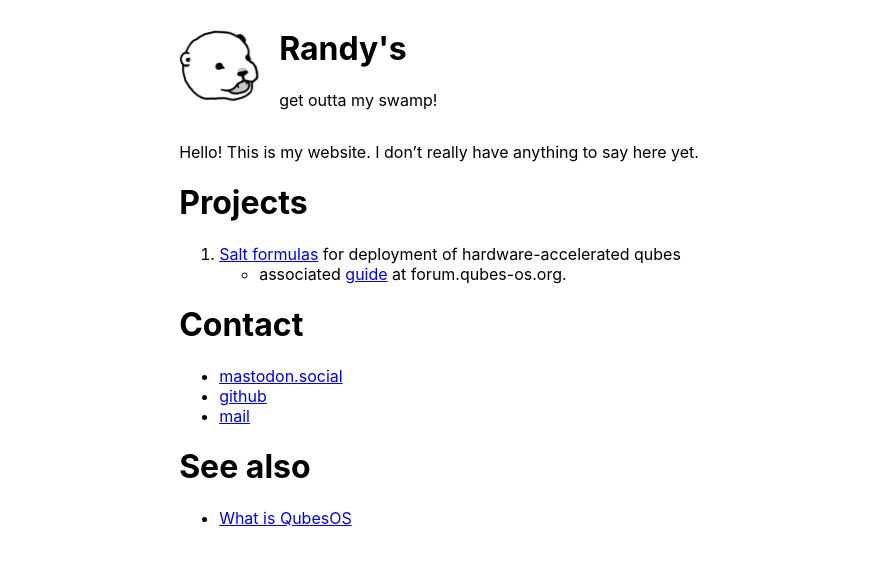
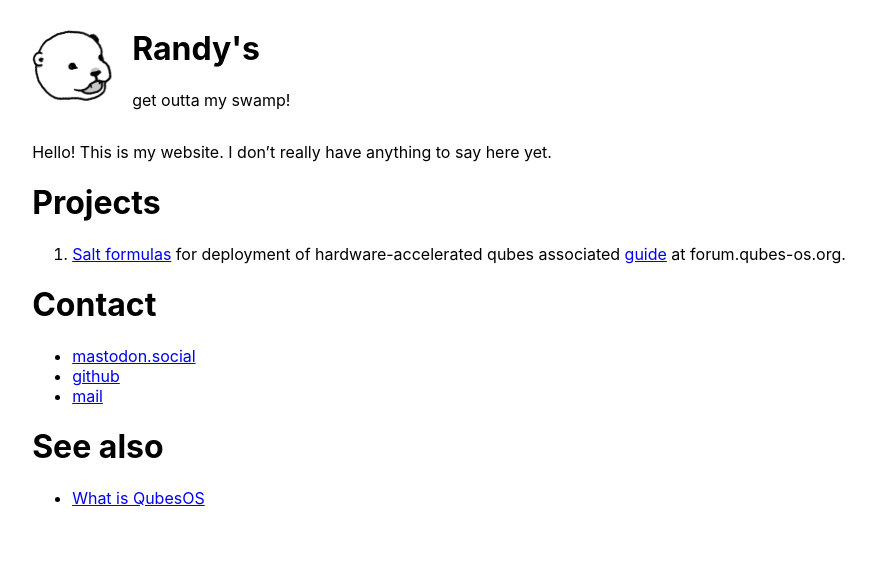
Before and after one commit to RandyTheOtter/RandyTheOtter.github.io, a Jekyll site: the page built from index.md, in a window 1280 px wide. Shown: the top 565 px of the page, without its empty margins (201-1077 px from the left). Built offline with Jekyll 4.4.1, drawn with Linux system fonts in a browser that asks for light colours.

Commit message:
Add more content

```diff
--- a/index.md
+++ b/index.md
@@ -12,7 +12,7 @@ Hello! This is my website. I don't really have anything to say here yet.
 # Projects
 
 1. [Salt formulas](https://github.com/RandyTheOtter/nvidia-driver) for deployment of hardware-accelerated qubes
-  - associated [guide](https://forum.qubes-os.org/t/salt-automating-nvidia-gpu-passthrough-fedora-41/30038) at forum.qubes-os.org.
+  associated [guide](https://forum.qubes-os.org/t/salt-automating-nvidia-gpu-passthrough-fedora-41/30038) at forum.qubes-os.org.
 
 # Contact
 
```
